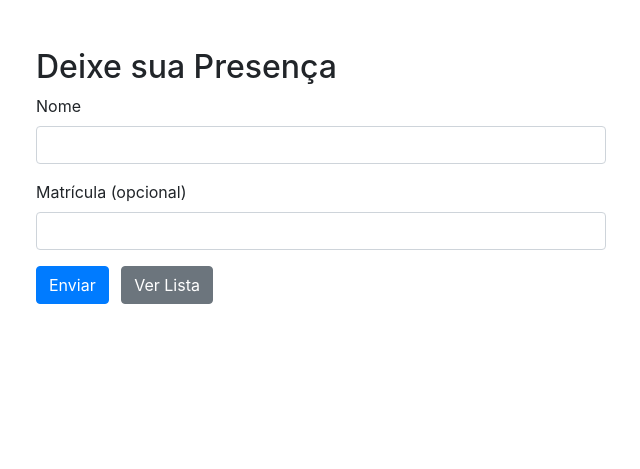
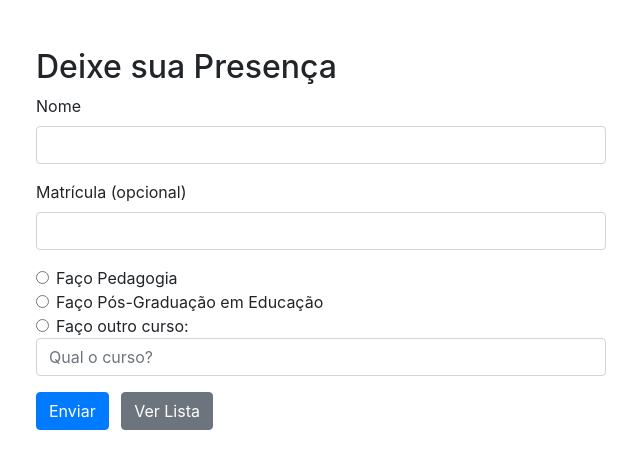
Before and after one commit to NovaDrake76/presencaLab, a PHP site: page /presenca.php in a window 1280 px wide. Shown: the top 469 px of the page, without its empty margins (319-959 px from the left). Run offline with PHP 8.4, Linux system fonts and the light colour scheme.

Commit message:
feat: radio buttons added, curso label added

```diff
--- a/index.php
+++ b/index.php
@@ -46,6 +46,7 @@
                                         echo "<th>Matrícula</th>";
                                         echo "<th>Turno</th>";
                                         echo "<th>Data</th>";
+                                        echo "<th>Curso</th>";
                                     echo "</tr>";
                                 echo "</thead>";
                                 echo "<tbody>";
@@ -55,6 +56,7 @@
                                         echo "<td>" . $row['matricula'] . "</td>";
                                         echo "<td>" . $row['turno'] . "</td>";
                                         echo "<td>" . $row['dia'] . "</td>";
+                                        echo "<td>" . $row['curso'] . "</td>";
 
                                     echo "</tr>";
                                 }
--- a/presenca.php
+++ b/presenca.php
@@ -2,8 +2,8 @@
 require_once "config.php";
 date_default_timezone_set('America/Sao_Paulo');
 
-$nome = $matricula = $dia = $turno = "";
-$nome_err = $matricula_err =  "";
+$nome = $matricula = $dia = $turno = $curso = "";
+$nome_err = $matricula_err =  $curso_err = "";
 
 $turnoAux = date("H");
 
@@ -26,19 +26,22 @@ if($_SERVER["REQUEST_METHOD"] == "POST"){
     }
 
     $input_matricula = trim($_POST["matricula"]);
-
     $matricula = $input_matricula;
 
+    $input_curso = trim($_POST["curso"]);
+    $curso = $input_curso;
+
     if(empty($nome_err) && empty($matricula_err)){
-        $sql = "INSERT INTO usuarios (nome, matricula, turno) VALUES (?, ?, ?)";
+        $sql = "INSERT INTO usuarios (nome, matricula, turno, curso) VALUES (?, ?, ?, ?)";
 
         if($stmt = mysqli_prepare($link, $sql)){
-            mysqli_stmt_bind_param($stmt, "sis", $param_nome, $param_matricula, $param_turno);
+            mysqli_stmt_bind_param($stmt, "siss", $param_nome, $param_matricula, $param_turno, $param_curso);
 
 
             $param_nome = $nome;
             $param_matricula = $matricula;
             $param_turno = $turno;
+            $param_curso = $curso;
 
             if(mysqli_stmt_execute($stmt)){
 
@@ -88,8 +91,34 @@ if($_SERVER["REQUEST_METHOD"] == "POST"){
                             <span class="invalid-feedback"><?php echo $matricula_err;?></span>
                         </div>
 
-                        <input type="submit" class="btn btn-primary" value="Enviar">
+                        <div class="form-check">
+                            <input class="form-check-input" type="radio" name="pedagogia" id="pedagogia">
+                            <label class="form-check-label" for="flexRadioDefault1">
+                                Faço Pedagogia
+                            </label>
+                        </div>
+                        <div class="form-check">
+                            <input class="form-check-input" type="radio" name="educacao" id="educacao">
+                            <label class="form-check-label" for="flexRadioDefault1">
+                                Faço Pós-Graduação em Educação
+                            </label>
+                        </div>
+                        <div class="form-check">
+                            <input class="form-check-input" type="radio" name="outro" id="outro">
+                            <label class="form-check-label" for="flexRadioDefault1">
+                                Faço outro curso:
+                            </label>
+                        </div>
+                        <div class="form-group">
+
+                            <input type="text" name="curso" placeholder="Qual o curso?" class="form-control"></input>
+                            <span class="invalid-feedback"><?php echo $curso_err;?></span>
+                        </div>
+
+                        <div class="mt-3">
+                            <input type="submit" class="btn btn-primary " value="Enviar">
                         <a href="index.php" class="btn btn-secondary ml-2">Ver Lista</a>
+                        </div>
                     </form>
                 </div>
             </div>
```
